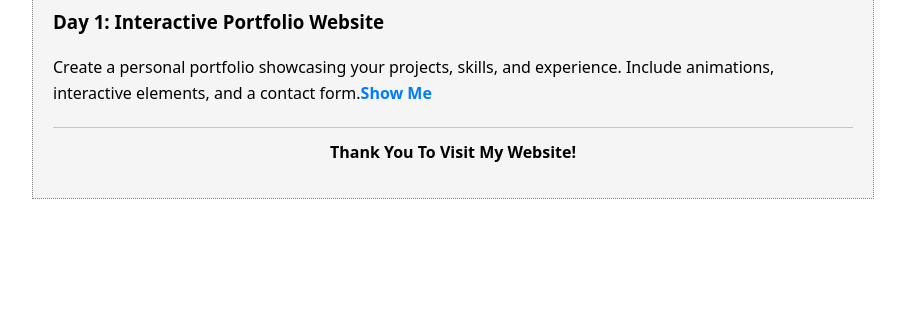
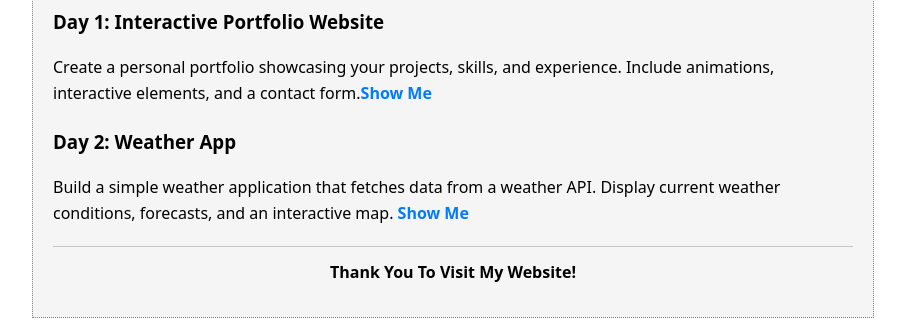
Before and after one commit to ReactRocket/365-challenge, a website: page index.html in a window 1280 px wide. Shown: the part 112-432 px from the top of the page, without its empty margins (215-1120 px from the left). Drawn offline with Linux system fonts and the light colour scheme.

Commit message:
Project -2 added into home page

```diff
--- a/index.html
+++ b/index.html
@@ -102,6 +102,13 @@
             >
           </p>
         </div>
+        <div class="challenge">
+          <h3>Day 2: Weather App</h3>
+          <p>
+            Build a simple weather application that fetches data from a weather API. Display current weather conditions, forecasts, and an interactive map.
+            <a href="/2-Weather App/index.html">Show Me</a>
+          </p>
+        </div>
       </main>
       <footer>
         <h4>Thank You To Visit My Website!</h4>
```
